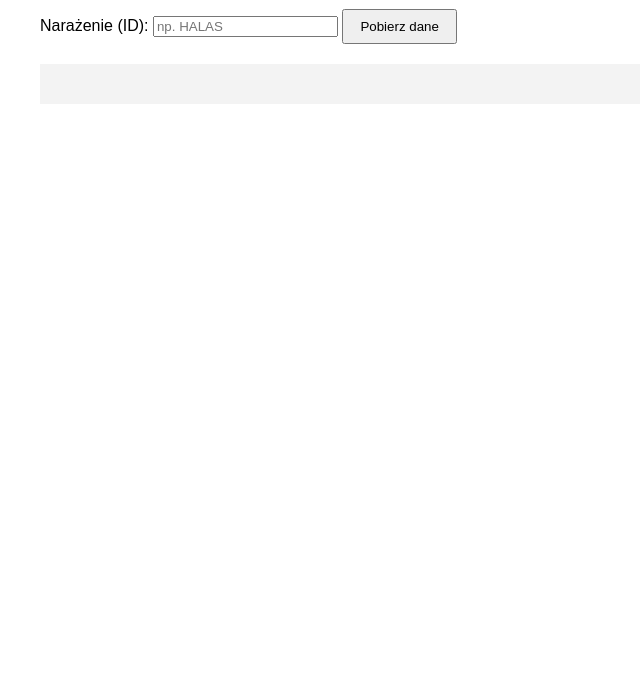
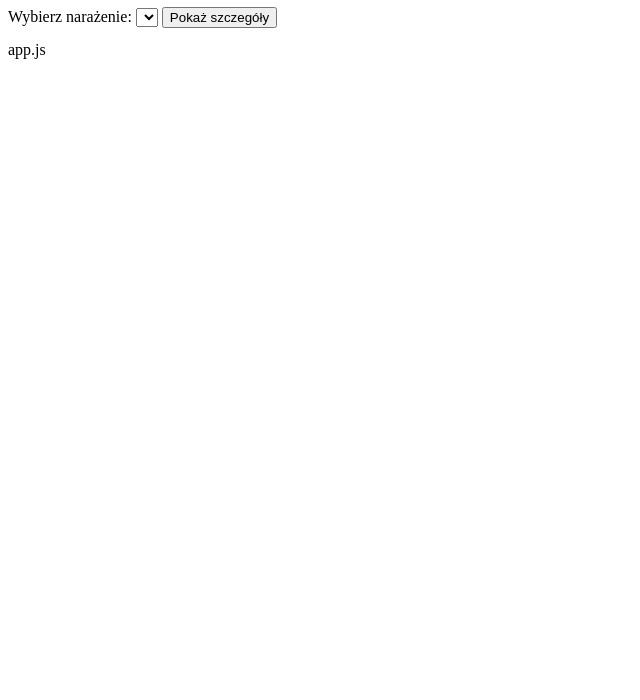
Before and after one commit to TomeVoo/eds-demo-clean, a website: page public/index.html in a window 1280 px wide. Shown: the part 100-800 px from the top of the page, without its empty margins (0-640 px from the left). Drawn offline with Linux system fonts and the light colour scheme.

Commit message:
Update index.html

```diff
--- a/public/index.html
+++ b/public/index.html
@@ -1,19 +1,22 @@
-
 <!DOCTYPE html>
 <html>
 <head>
-  <meta charset='UTF-8'>
+  <meta charset="UTF-8" />
   <title>EDS Demo PRO</title>
-  <link rel='stylesheet' href='styles.css'>
+  styles.css
 </head>
 <body>
+
   <h1>EDS Demo PRO ✅</h1>
-  <div class='container'>
-    <label>Narażenie (ID):</label>
-    <input id='input' placeholder='np. HALAS'>
-    <button onclick='loadExposure()'>Pobierz dane</button>
-    <pre id='output'></pre>
+
+  <div class="box">
+    <label>Wybierz narażenie:</label>
+    <select id="exposureSelect"></select>
+    <button onclick="loadExposure()">Pokaż szczegóły</button>
   </div>
-<script src='app.js'></script>
+
+  <pre id="output"></pre>
+
+  app.js
 </body>
 </html>
```
